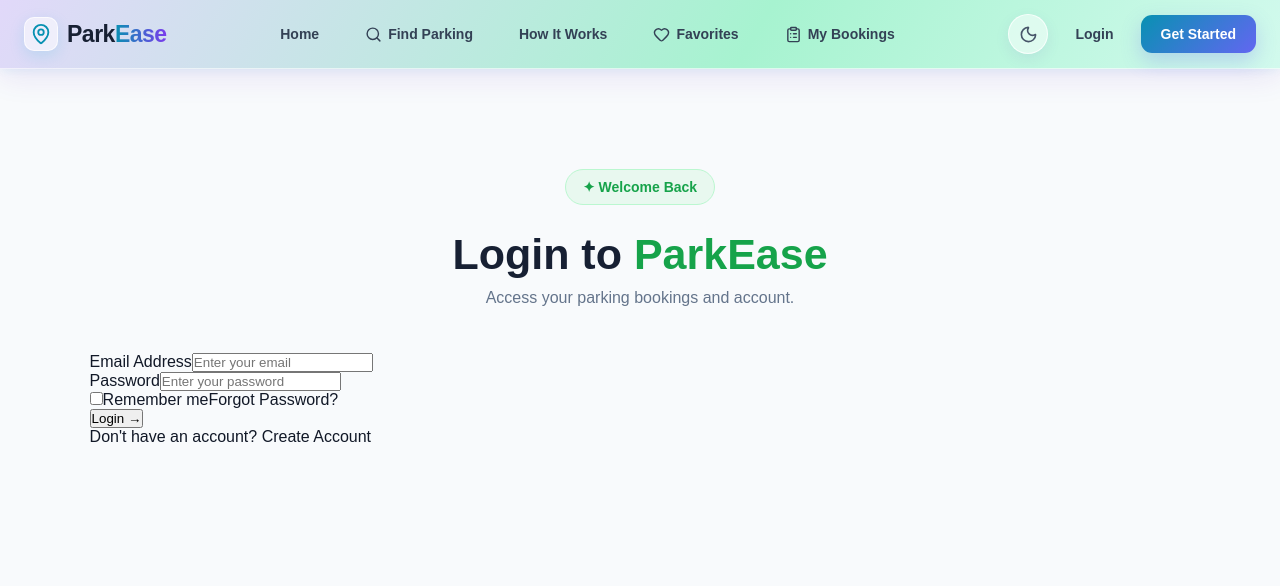
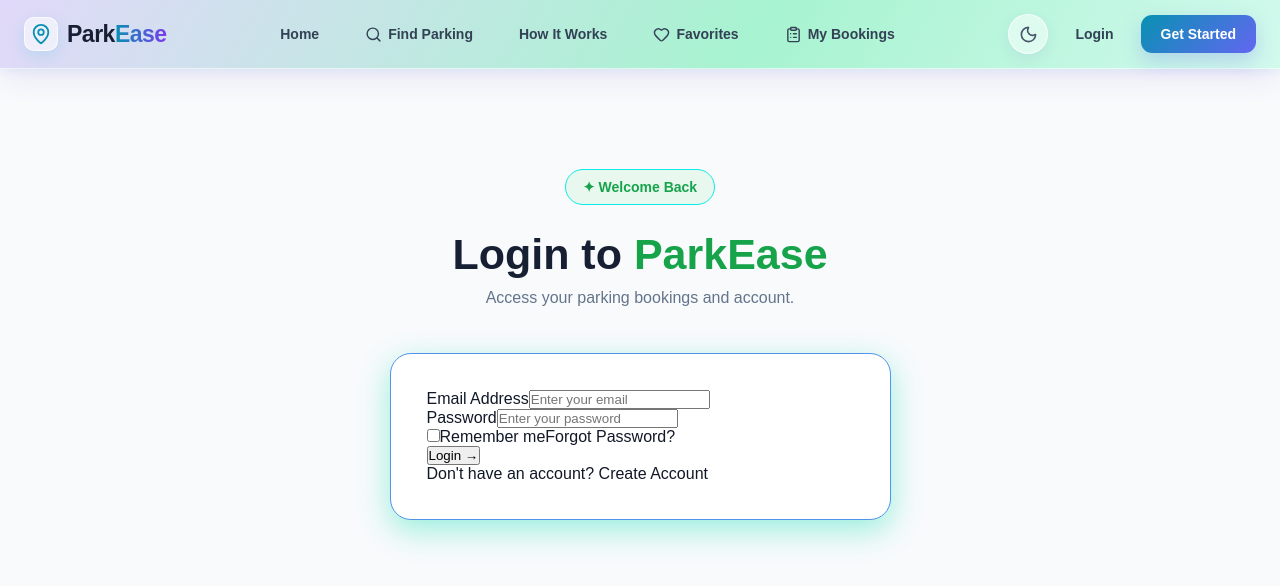
Before and after one commit to dibeyendu-dev/smart-parking-system, a React (Vite) app: page /login in a window 1280 px wide. Shown: the top 586 px of the page. Built offline with nearby package versions, Linux system fonts and the light colour scheme.

Commit message:
Login css part 4 added

```diff
--- a/src/css/Login.css
+++ b/src/css/Login.css
@@ -27,9 +27,18 @@
     display: inline-block;
     padding: 9px 17px;
     background: #e8f8ef;
-    border: 1px solid #bbf7d0;
+    border: 1px solid #0aeae6;
     border-radius: 21px;
     color: #16a34a;
     font-size: 14px;
     font-weight: 600;
 }
+.login-container{
+    max-width: 501px;
+    margin: 0 auto;
+    padding: 36px;
+    background: #ffffff;
+    border: 1px solid #5294ea;
+    border-radius: 21px;
+    box-shadow: 0 10px 30px rgba(31, 226, 181, 0.445);
+}
```
